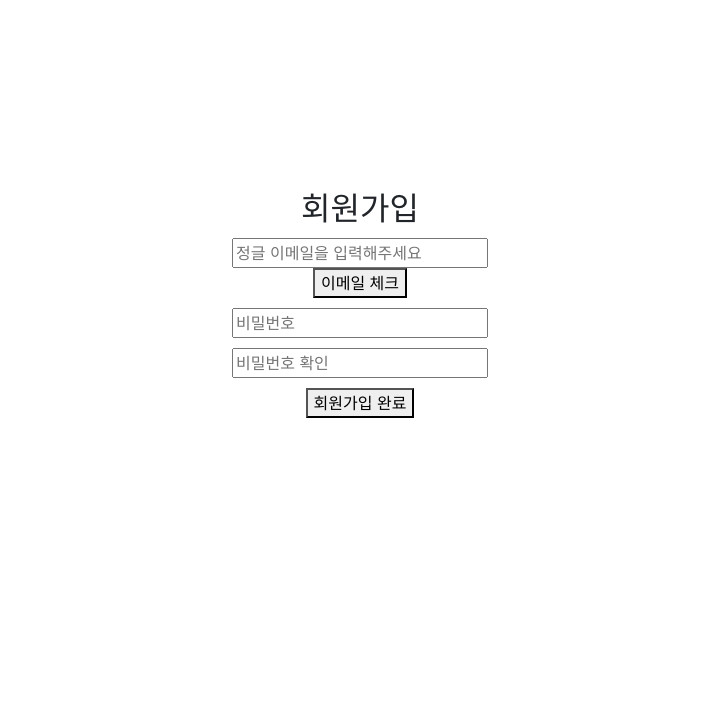
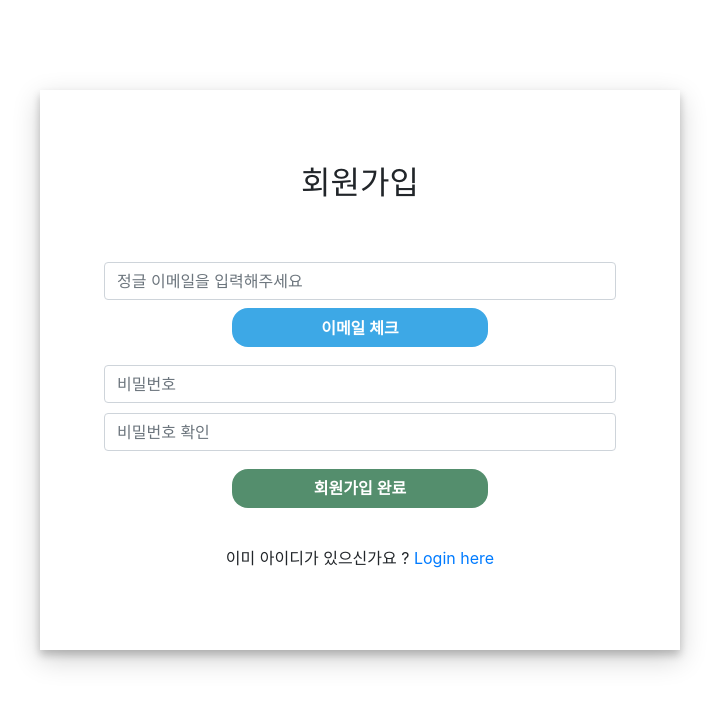
Before and after one commit to SWJungle4thWeek00/jgself, a Flask app: page /signup in a window 1280 px wide. Shown: the top 706 px of the page, without its empty margins (280-999 px from the left). Run offline with Flask 2, Linux system fonts and the light colour scheme; some web fonts are replaced.

Commit message:
signup(except check message)

```diff
--- a/templates/signup.html
+++ b/templates/signup.html
@@ -27,14 +27,42 @@
 
     <!-- style -->
     <style type="text/css">
-        /* #signUpImg {
-            width: 400px;
-            height: 180px;
-        } */
         .form-group {
             width: 100%;
             margin: 10px auto;
         }
+
+        .btnSubmit {
+            width: 50%;
+            border-radius: 1rem;
+            padding: 1.5%;
+            margin: 1.5%;
+            border: none;
+            cursor: pointer;
+        }
+
+        .login-form-1 {
+            padding: 5%;
+            box-shadow: 0 5px 8px 0 rgba(0, 0, 0, 0.2), 0 9px 26px 0 rgba(0, 0, 0, 0.19);
+        }
+
+        .login-form-1 h3 {
+            text-align: center;
+            color: #333;
+        }
+
+        .login-form-1 .btnSubmit {
+            font-weight: 600;
+            color: #fff;
+            background-color: rgb(84, 142, 109);
+        }
+
+        .login-form-1 #checkIdButton {
+            font-weight: 600;
+            color: #fff;
+            background-color: rgb(61, 168, 230);
+        }
+
 
         div {
             margin-top: 10px;
@@ -59,6 +87,10 @@
             top: 100px;
             left: 50%;
             transform: translateX(-50%);
+        }
+
+        .loginhere {
+            padding-top: 30px;
         }
 
         #checkId {
@@ -140,35 +172,38 @@
 <body>
     <div class="row">
         <div id="new" class="col-md-6 login-form-1 text-center">
-            <div id="all">
-                <div class="enroll">
-                    <H2>회원가입</H2>
-                </div>
+            <div class="enroll">
+                <H2 style="padding-bottom: 50px;">회원가입</H2>
+            </div>
+            <div class="form">
                 <div class="form-group">
-                    <input type="text" id="idForm" name="idForm" placeholder="정글 이메일을 입력해주세요">
-                    <button id="checkIdButton" onclick="idCheck()" class="logiButton">
+                    <input type="text" id="idForm" class="form-control" name="idForm" placeholder="정글 이메일을 입력해주세요">
+                    <button id="checkIdButton" onclick="idCheck()" class="btnSubmit">
                         이메일 체크
                     </button>
-
                 </div>
                 <div>
                     <label id="checkId" style="color:blue;">가입 가능</label>
                     <label id="checkId2" style="color:red;">가입 불가</label>
                 </div>
                 <div class="form-group">
-                    <input type="password" id="passwordForm" name="passowrodForm" placeholder="비밀번호">
+                    <input type="password" class="form-control" id="passwordForm" name="passowrodForm"
+                        placeholder="비밀번호">
                 </div>
                 <div class="form-group">
-                    <input type="password" id="passwordCheckForm" name="passowrodCheckForm" placeholder="비밀번호 확인">
-                </div>
-                <div>
-                    <button onclick=signUp() class="newUserButton">
-                        회원가입 완료
-                    </button>
+                    <input type="password" class="form-control" id="passwordCheckForm" name="passowrodCheckForm"
+                        placeholder="비밀번호 확인">
                 </div>
             </div>
+            <button onclick=signUp() class="btnSubmit">
+                회원가입 완료
+            </button>
+            <p class="loginhere">
+                이미 아이디가 있으신가요 ? <a href="login">Login here</a>
+            </p>
         </div>
     </div>
+
 </body>
 
 </html>
```
